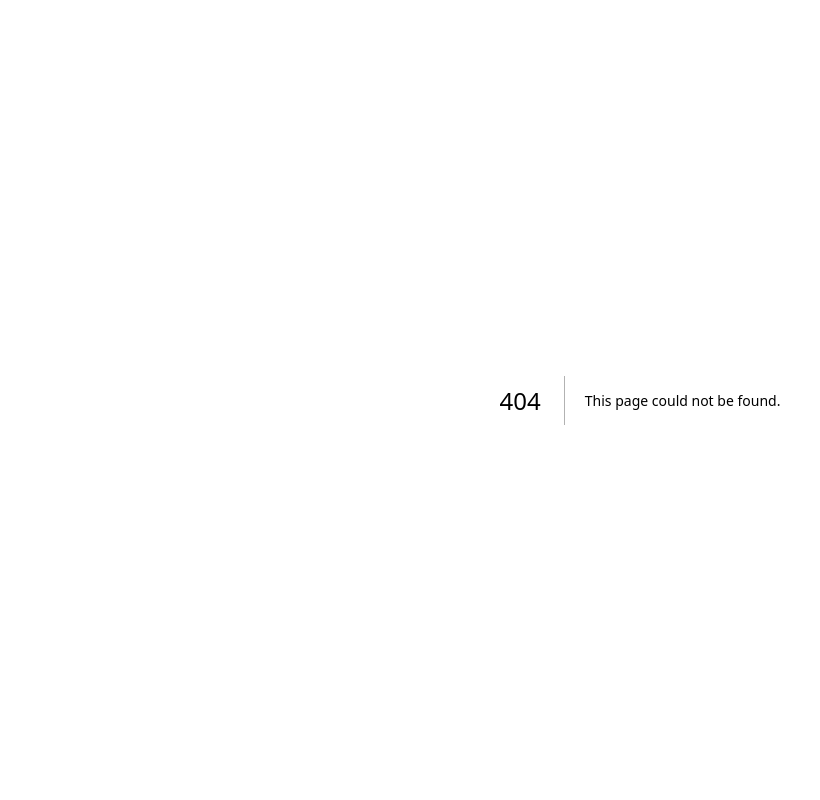
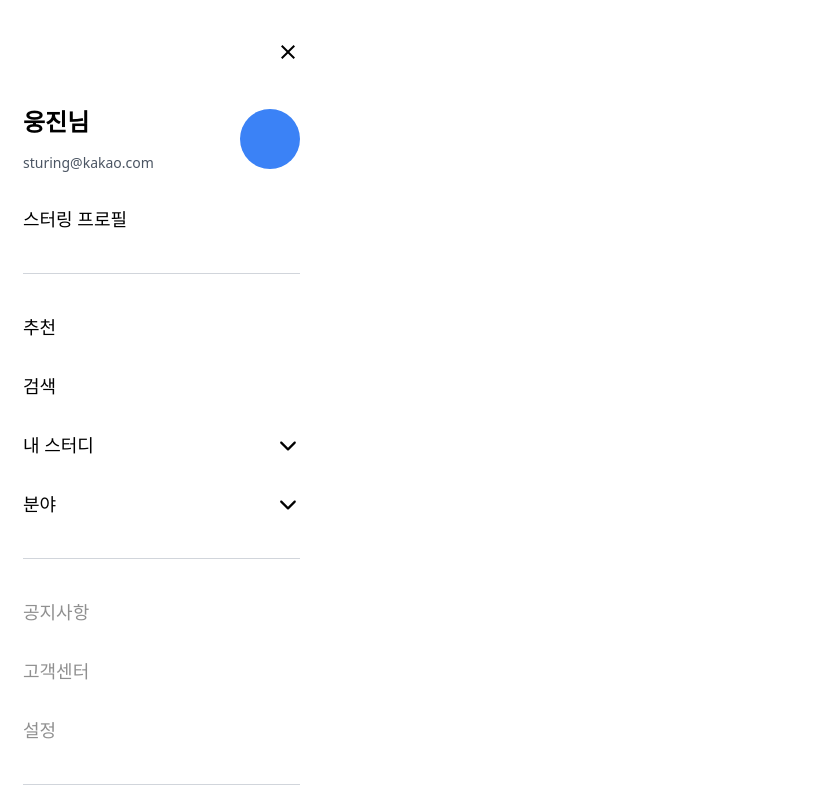
Before and after one commit to develop-13/sturing, a Next.js app: page /sidebarr in a window 1280 px wide. Before the commit this address had no page. Shown: the whole page, without its empty margins (0-820 px from the left). Built offline with nearby package versions, Linux system fonts and the light colour scheme.

Commit message:
모달 _ 임시

```diff
--- /dev/null
+++ b/src/app/@sidebar/(.)sidebarr/page.tsx
@@ -0,0 +1,14 @@
+import React from "react";
+
+import SidebarComponent from "@/components/sidebar/Sidebar";
+
+function InterceptingSidebar() {
+  console.log("InterceptingSidebar");
+  return (
+    <div>
+      <SidebarComponent />
+    </div>
+  );
+}
+
+export default InterceptingSidebar;
--- /dev/null
+++ b/src/app/@sidebar/default.tsx
@@ -0,0 +1,3 @@
+export default function Default() {
+  return null;
+}
--- a/src/app/layout.tsx
+++ b/src/app/layout.tsx
@@ -1,6 +1,5 @@
 import type { Metadata } from "next";
 import "./globals.css";
-import Sidebar from "@/components/sidebar/Sidebar";
 
 export const metadata: Metadata = {
   title: "Create Next App",
@@ -9,14 +8,16 @@ export const metadata: Metadata = {
 
 export default async function RootLayout({
   children,
+  sidebar,
 }: Readonly<{
   children: React.ReactNode;
+  sidebar: React.ReactNode;
 }>) {
   return (
     <html lang="en">
       <body className="flex justify-center">
         <div className="w-[375px] h-screen">
-          {/* <Sidebar /> */}
+          {sidebar}
           {children}
         </div>
       </body>
--- a/src/app/matching/page.tsx
+++ b/src/app/matching/page.tsx
@@ -1,12 +1,17 @@
+"use client";
+
 import ArrowBackBtn from "@/components/header_metarials/ArrowBackBtn";
 import HeaderForamt from "@/components/header_metarials/headerForamt";
-import React from "react";
+import React, { useState } from "react";
 
 function MatchingPage() {
+  const [state, setState] = useState(0);
+
   return (
     <div>
       {" "}
       <HeaderForamt icons_left={<ArrowBackBtn />} />
+      <div>{state}</div>
     </div>
   );
 }
--- a/src/app/search_after/[id]/page.tsx
+++ b/src/app/search/[result]/page.tsx
@@ -1,7 +1,7 @@
 import HeaderForamt from "@/components/header_metarials/headerForamt";
 import React from "react";
 
-function page() {
+function SearchResultPage() {
   return (
     <div>
       <HeaderForamt hasSearchBar={true} />
@@ -9,4 +9,4 @@ function page() {
   );
 }
 
-export default page;
+export default SearchResultPage;
--- a/src/app/search_before/page.tsx
+++ b/src/app/search/page.tsx
@@ -3,7 +3,7 @@ import MenuLogo from "@/components/header_metarials/MenuLogo";
 import UserBtn from "@/components/header_metarials/UserBtn";
 import HeaderForamt from "@/components/header_metarials/headerForamt";
 
-function SearchBeforePage() {
+function SearchPage() {
   return (
     <div>
       <HeaderForamt
@@ -20,4 +20,4 @@ function SearchBeforePage() {
   );
 }
 
-export default SearchBeforePage;
+export default SearchPage;
--- /dev/null
+++ b/src/app/sidebarr/page.tsx
@@ -0,0 +1,10 @@
+import SidebarComponent from "@/components/sidebar/Sidebar";
+function SidebarInApp() {
+  return (
+    <div>
+      <SidebarComponent />
+    </div>
+  );
+}
+
+export default SidebarInApp;
--- a/src/components/header_metarials/MenuLogo.tsx
+++ b/src/components/header_metarials/MenuLogo.tsx
@@ -2,10 +2,14 @@
 import Icon_Logo from "@/svg/Icon-logo";
 import { SlMenu } from "react-icons/sl";
 import IconFormat from "./IconFormat";
+import { useRouter } from "next/navigation";
 
 function MenuLogo() {
+  const router = useRouter();
+
   const onClickBack = () => {
     console.log("menu modal show!");
+    router.push("/sidebarr");
   };
 
   return (
--- a/src/components/sidebar/Sidebar.tsx
+++ b/src/components/sidebar/Sidebar.tsx
@@ -4,7 +4,7 @@ import { IoMdClose } from "react-icons/io";
 import IconFormat from "../header_metarials/IconFormat";
 import SidebarSection from "./SidebarSection";
 import SidebarItem from "./SidebarItem";
-
+import { useRouter } from "next/navigation";
 const userInfo_dummy = {
   id: 1,
   name: "웅진",
@@ -20,6 +20,8 @@ const userInfo_dummy = {
 };
 
 function Sidebar() {
+  const router = useRouter();
+
   return (
     <div className="w-[323px] h-[816px]  px-[23px] py-[40px] fixed top-0 left-0 bg-white">
       <div className="flex justify-between ">
@@ -28,6 +30,7 @@ function Sidebar() {
           icon={<IoMdClose />}
           onClick={() => {
             console.log("모달 닫기 기능을 구현해주세요");
+            router.back();
           }}
         />
       </div>
```
